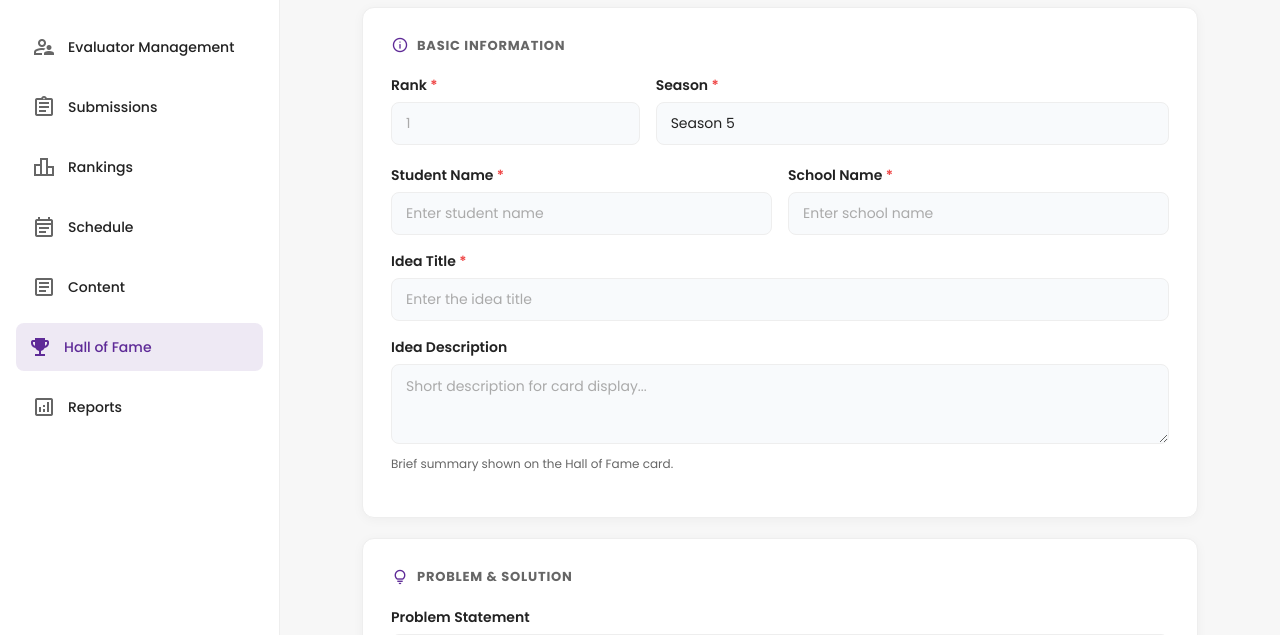
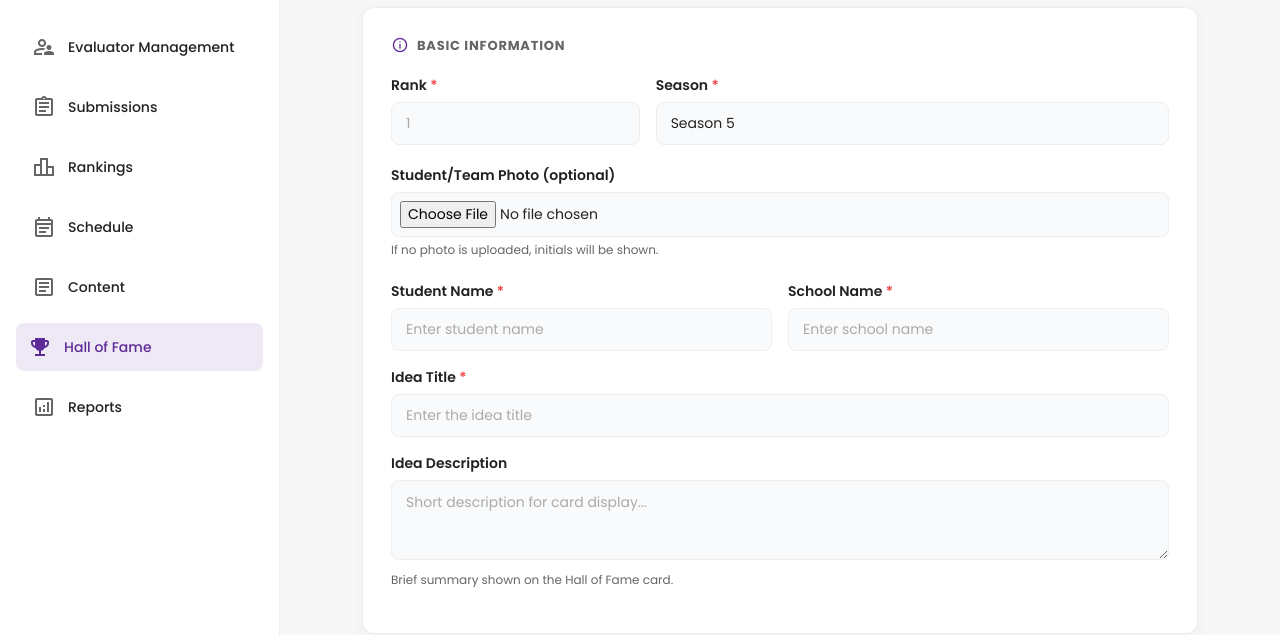
Before and after one commit to techinfinitydevelopers/IFT, a Django app: page /super-admin/hall-of-fame/create/ in a window 1280 px wide. Shown: the part 184-819 px from the top of the page. Run offline with Django 5.2, Linux system fonts and the light colour scheme; the visitor is signed in with stand-in values (Sample User, id 1).

Commit message:
Add photo field to Hall of Fame: upload in admin, show image or initials fallback
Co-Authored-By: Claude Opus 4.6 (1M context) <noreply@anthropic.com>

```diff
--- a/admins/models.py
+++ b/admins/models.py
@@ -118,6 +118,7 @@ class Phase(models.Model):
 
 
 class HallOfFameEntry(models.Model):
+    photo = models.ImageField(upload_to='halloffame/', blank=True, null=True, help_text="Student/team photo (optional)")
     student_name = models.CharField(max_length=300)
     school_name = models.CharField(max_length=300)
     idea_title = models.CharField(max_length=300)
--- a/admins/views.py
+++ b/admins/views.py
@@ -2605,6 +2605,9 @@ def halloffame_create(request):
             season=data.get('season', 'Season 5').strip(),
             is_active=data.get('is_active', 'true') in ['true', 'True', True, '1'],
         )
+        if request.FILES.get('photo'):
+            entry.photo = request.FILES['photo']
+            entry.save(update_fields=['photo'])
         return JsonResponse({'success': True, 'message': f'Entry #{entry.rank} created!', 'redirect': '/super-admin/hall-of-fame/'})
 
     return render(request, 'admins/halloffame/halloffame_create.html')
@@ -2640,6 +2643,8 @@ def halloffame_edit(request, entry_id):
         entry.rank = int(data.get('rank', entry.rank))
         entry.season = data.get('season', entry.season).strip()
         entry.is_active = data.get('is_active', 'true') in ['true', 'True', True, '1']
+        if request.FILES.get('photo'):
+            entry.photo = request.FILES['photo']
         entry.save()
         return JsonResponse({'success': True, 'message': f'Entry #{entry.rank} updated!', 'redirect': '/super-admin/hall-of-fame/'})
 
--- a/templates/admins/halloffame/halloffame_create.html
+++ b/templates/admins/halloffame/halloffame_create.html
@@ -597,6 +597,14 @@
                 </div>
 
                 <div class="row g-3 mt-1">
+                    <div class="col-12">
+                        <label class="field-label" for="entryPhoto">Student/Team Photo (optional)</label>
+                        <input type="file" id="entryPhoto" class="form-input" accept="image/*" style="padding:8px;" />
+                        <small style="color:var(--text-muted);font-size:0.75rem;">If no photo is uploaded, initials will be shown.</small>
+                    </div>
+                </div>
+
+                <div class="row g-3 mt-1">
                     <div class="col-md-6">
                         <label class="field-label" for="entryStudentName">Student Name <span style="color:#ef4444;">*</span></label>
                         <input type="text" id="entryStudentName" class="form-input" placeholder="Enter student name" />
@@ -817,13 +825,18 @@ function submitEntry() {
     const payload = buildPayload();
     const csrfToken = '{{ csrf_token }}';
 
+    const formData = new FormData();
+    Object.keys(payload).forEach(k => {
+        if (k === 'tags') formData.append(k, JSON.stringify(payload[k]));
+        else formData.append(k, payload[k]);
+    });
+    const photoFile = document.getElementById('entryPhoto').files[0];
+    if (photoFile) formData.append('photo', photoFile);
+
     fetch('{% url "admins:halloffame_create" %}', {
         method: 'POST',
-        headers: {
-            'Content-Type': 'application/json',
-            'X-CSRFToken': csrfToken
-        },
-        body: JSON.stringify(payload)
+        headers: { 'X-CSRFToken': csrfToken },
+        body: formData
     })
     .then(r => r.json())
     .then(data => {
```
Also changed, not shown: templates/admins/halloffame/halloffame_edit.html (+24 -5 lines), templates/students/halloffame.html (+8 -0 lines).
